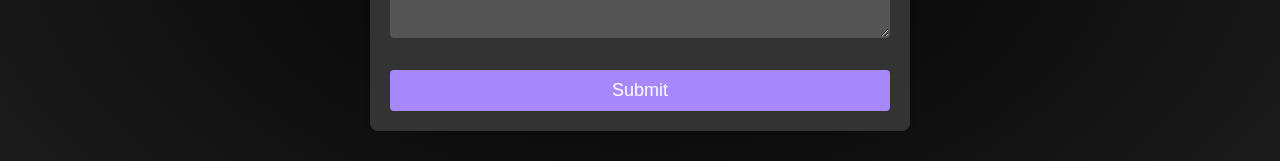
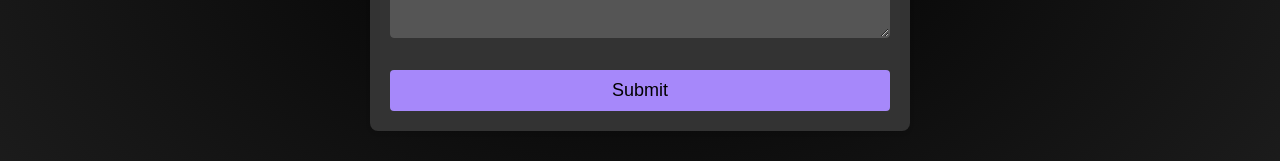
Before and after one commit to eddieqiao23/beaver-race, a React app: page /create-game in a window 1280 px wide. Shown: the part 483-644 px from the top of the page. Built offline with nearby package versions, Linux system fonts and the light colour scheme; no server answers; the HTML template or start-up script is replaced by a standard one.

Commit message:
change submit button color

```diff
--- a/client/src/components/pages/CreateGame.css
+++ b/client/src/components/pages/CreateGame.css
@@ -39,7 +39,7 @@
     width: 100%;
     padding: 10px 15px;
     background-color: var(--secondary);
-    color: white;
+    /* color: white; */
     border: none;
     border-radius: 4px;
     font-size: 18px;
@@ -55,3 +55,7 @@
     font-size: 14px; /* Small font size */
     font-style: italic; /* Italic text */
 }
+
+.CreateGame-submit-button {
+    color: var(--button--text);
+}
--- a/client/src/components/pages/CreateGame.js
+++ b/client/src/components/pages/CreateGame.js
@@ -120,7 +120,7 @@ function CreateGame() {
                     <textarea value={qna} onChange={e => setQna(e.target.value)}></textarea>
                 </label>
 
-                <button type="submit">Submit</button>
+                <button className="CreateGame-submit-button" type="submit">Submit</button>
             </form>
         </div>
     );
```
